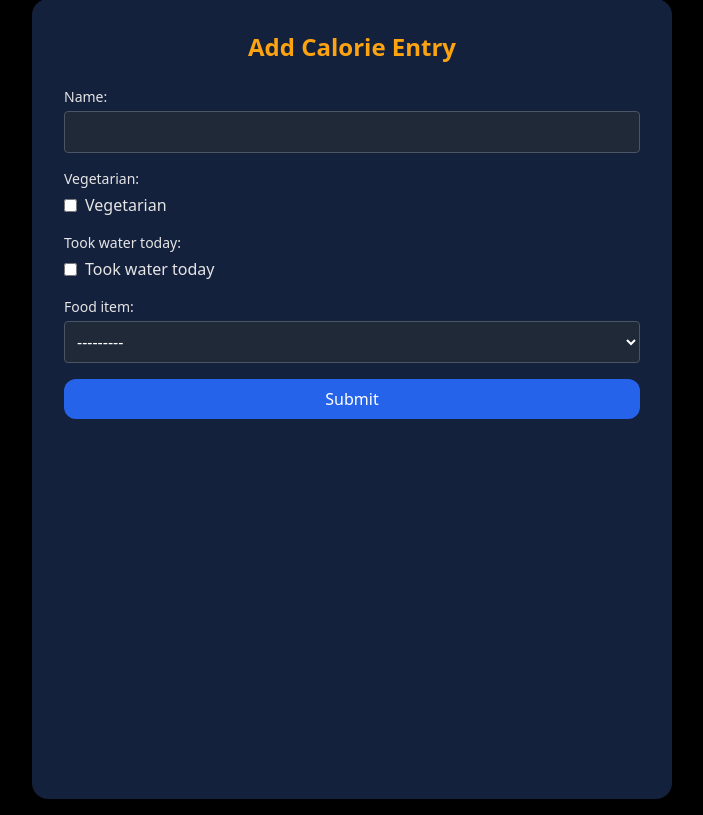
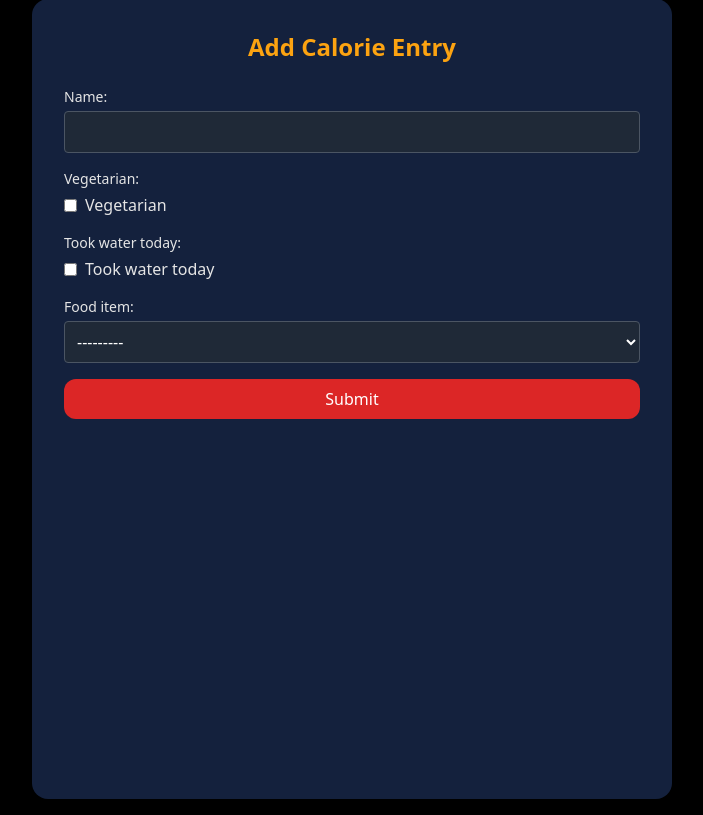
Before and after one commit to Toshfrvr/calorie_tracker, a Django app: page /add_calorie/ in a window 1280 px wide. Shown: the part 17-832 px from the top of the page, without its empty margins (288-991 px from the left). Run offline with Django 5.2, Linux system fonts and the light colour scheme; some libraries are stand-ins or nearby versions.

Commit message:
add files

```diff
--- a/calorie_tracker/templates/calorie.html
+++ b/calorie_tracker/templates/calorie.html
@@ -30,7 +30,7 @@
                 </div>
             {% endfor %}
 
-            <button type="submit" class="w-full bg-blue-600 text-white py-2 px-4 rounded-xl hover:bg-blue-700 transition">
+            <button type="submit" class="w-full bg-red-600 text-white py-2 px-4 rounded-xl hover:bg-red-700 transition">
                 Submit
             </button>
         </form>
```
